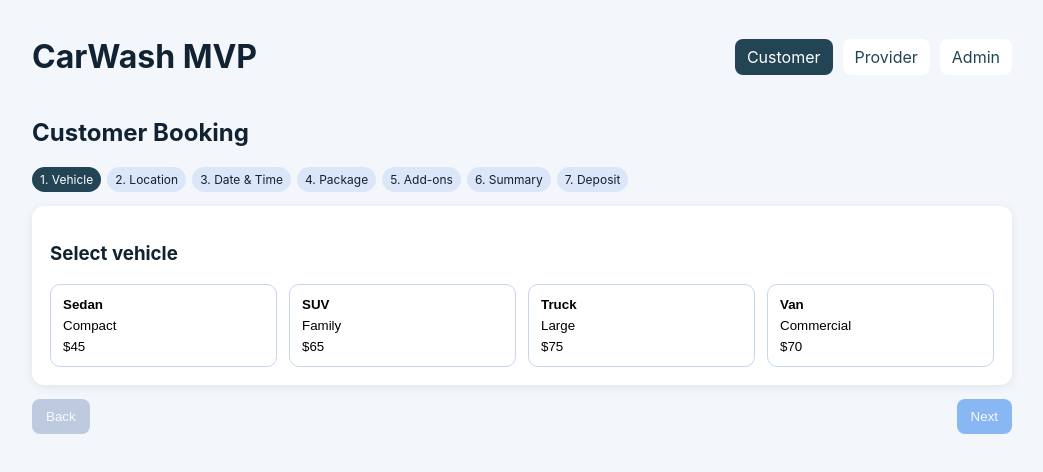
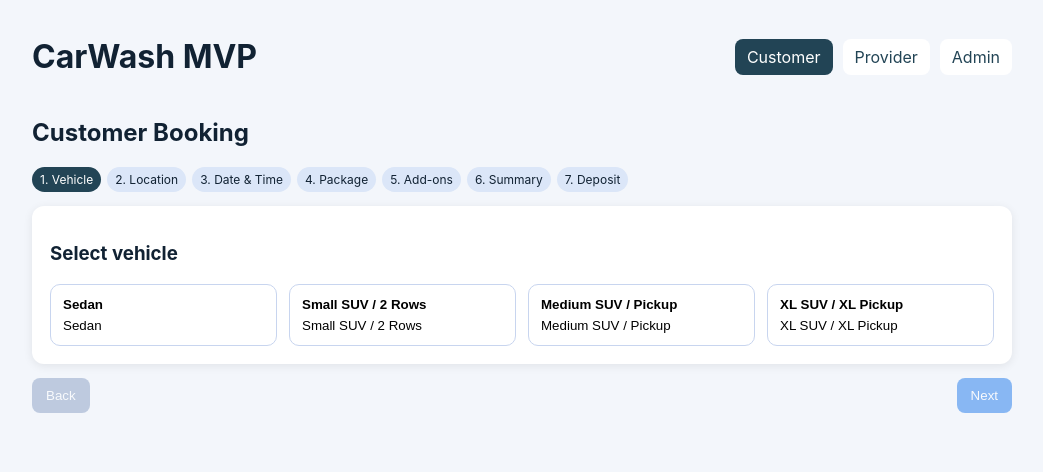
Before and after one commit to egonoo/carwash-app, a React (Vite) app: page / in a window 1280 px wide. Shown: the top 472 px of the page, without its empty margins (118-1161 px from the left). Built offline with nearby package versions, Linux system fonts and the light colour scheme.

Commit message:
Update booking flow with official package and add-on pricing

```diff
--- a/src/main.jsx
+++ b/src/main.jsx
@@ -6,16 +6,22 @@ import './styles.css';
 const BookingContext = createContext(null);
 
 const vehicles = [
-  { id: 'sedan', name: 'Sedan', category: 'Compact', price: 45 },
-  { id: 'suv', name: 'SUV', category: 'Family', price: 65 },
-  { id: 'truck', name: 'Truck', category: 'Large', price: 75 },
-  { id: 'van', name: 'Van', category: 'Commercial', price: 70 }
+  { id: 'sedan', name: 'Sedan', category: 'Sedan', packagePriceKey: 'sedan', ceramicPriceKey: 'small' },
+  { id: 'small-suv-2-rows', name: 'Small SUV / 2 Rows', category: 'Small SUV / 2 Rows', packagePriceKey: 'smallSuv2Rows', ceramicPriceKey: 'medium' },
+  { id: 'medium-suv-pickup', name: 'Medium SUV / Pickup', category: 'Medium SUV / Pickup', packagePriceKey: 'mediumSuvPickup', ceramicPriceKey: 'large' },
+  { id: 'xl-suv-xl-pickup', name: 'XL SUV / XL Pickup', category: 'XL SUV / XL Pickup', packagePriceKey: 'xlSuvXlPickup', ceramicPriceKey: 'xl' }
 ];
 
 const packages = [
-  { id: 'basic', name: 'Basic Wash', description: 'Exterior wash and dry', price: 35 },
-  { id: 'deluxe', name: 'Deluxe Detail', description: 'Exterior + interior vacuum', price: 65 },
-  { id: 'premium', name: 'Premium Complete', description: 'Full detail with wax finish', price: 95 }
+  { id: 'd-carwash', name: 'D Carwash', description: 'Exterior carwash service', prices: { sedan: 64.99, smallSuv2Rows: 69.99, mediumSuvPickup: 74.99, xlSuvXlPickup: 79.99 } },
+  { id: 'car-wash-and-interior-detail', name: 'Car Wash & Interior Detail', description: 'Car wash with interior detail', prices: { sedan: 124.99, smallSuv2Rows: 139.99, mediumSuvPickup: 149.99, xlSuvXlPickup: 159.99 } },
+  { id: 'upholstery-shampoo-and-carwash', name: 'Upholstery Shampoo & Carwash', description: 'Upholstery shampoo and carwash', prices: { sedan: 229.99, smallSuv2Rows: 249.99, mediumSuvPickup: 259.99, xlSuvXlPickup: 289.99 } },
+  { id: 'full-detail', name: 'Full Detail', description: 'Complete full detail service', prices: { sedan: 235, smallSuv2Rows: 250, mediumSuvPickup: 275, xlSuvXlPickup: 290 } },
+  { id: 'paint-enhancement', name: 'Paint Enhancement', description: 'Paint enhancement service', prices: { sedan: 279.99, smallSuv2Rows: 299.99, mediumSuvPickup: 324.99, xlSuvXlPickup: 369.99 } },
+  { id: 'paint-correction', name: 'Paint Correction', description: 'Paint correction service', prices: { sedan: 389.99, smallSuv2Rows: 419.99, mediumSuvPickup: 459.99, xlSuvXlPickup: 519.99 } },
+  { id: 'ceramic-coating-1-year', name: 'Ceramic Coating 1 Year', description: '1-year ceramic coating', prices: { small: 550, medium: 599, large: 649, xl: 699 }, isCeramic: true },
+  { id: 'ceramic-coating-2-years', name: 'Ceramic Coating 2 Years', description: '2-year ceramic coating', prices: { small: 799, medium: 849, large: 899, xl: 949 }, isCeramic: true },
+  { id: 'ceramic-coating-3-years', name: 'Ceramic Coating 3 Years', description: '3-year ceramic coating', prices: { small: 1249, medium: 1299, large: 1349, xl: 1399 }, isCeramic: true }
 ];
 
 const addons = [
@@ -35,249 +41,52 @@ const addons = [
   { id: 'overspray-removal', name: 'Overspray Removal', minimumPrice: 0, priceLabel: 'Price based on vehicle condition' }
 ];
 
+const PLATFORM_FEE_RATE = 0.1;
 const steps = ['Vehicle', 'Location', 'Date & Time', 'Package', 'Add-ons', 'Summary', 'Deposit'];
+const formatMoney = (value) => value.toFixed(2);
 
-function BookingProvider({ children }) {
-  const [booking, setBooking] = useState({
-    vehicleId: '',
-    location: {
-      streetAddress: '',
-      aptUnit: '',
-      city: '',
-      state: '',
-      zipCode: ''
-    },
-    date: '',
-    time: '',
-    packageId: '',
-    addonIds: []
-  });
-
-  const value = useMemo(() => ({ booking, setBooking }), [booking]);
-  return <BookingContext.Provider value={value}>{children}</BookingContext.Provider>;
+function getPackagePrice(selectedPackage, selectedVehicle) {
+  if (!selectedPackage || !selectedVehicle) return 0;
+  if (selectedPackage.isCeramic) return selectedPackage.prices[selectedVehicle.ceramicPriceKey] || 0;
+  return selectedPackage.prices[selectedVehicle.packagePriceKey] || 0;
 }
 
-function useBooking() {
-  const context = useContext(BookingContext);
-  if (!context) throw new Error('useBooking must be used within BookingProvider');
-  return context;
-}
-
-function AppShell({ title, children }) {
-  return (
-    <div className="app">
-      <header>
-        <h1>CarWash MVP</h1>
-        <nav>
-          <NavLink to="/">Customer</NavLink>
-          <NavLink to="/provider">Provider</NavLink>
-          <NavLink to="/admin">Admin</NavLink>
-        </nav>
-      </header>
-      <main>
-        <h2>{title}</h2>
-        {children}
-      </main>
-    </div>
-  );
-}
+function BookingProvider({ children }) { const [booking, setBooking] = useState({ vehicleId: '', location: { streetAddress: '', aptUnit: '', city: '', state: '', zipCode: '' }, date: '', time: '', packageId: '', addonIds: [] }); const value = useMemo(() => ({ booking, setBooking }), [booking]); return <BookingContext.Provider value={value}>{children}</BookingContext.Provider>; }
+function useBooking() { const context = useContext(BookingContext); if (!context) throw new Error('useBooking must be used within BookingProvider'); return context; }
+function AppShell({ title, children }) { return (<div className="app"><header><h1>CarWash MVP</h1><nav><NavLink to="/">Customer</NavLink><NavLink to="/provider">Provider</NavLink><NavLink to="/admin">Admin</NavLink></nav></header><main><h2>{title}</h2>{children}</main></div>); }
 
 function CustomerBookingFlow() {
   const { booking, setBooking } = useBooking();
   const [stepIndex, setStepIndex] = useState(0);
-
-  const formattedAddress = [
-    booking.location.streetAddress,
-    booking.location.aptUnit,
-    `${booking.location.city}${booking.location.city && booking.location.state ? ', ' : ''}${booking.location.state} ${booking.location.zipCode}`.trim()
-  ]
-    .filter(Boolean)
-    .join(', ');
-
   const selectedVehicle = vehicles.find((v) => v.id === booking.vehicleId);
   const selectedPackage = packages.find((p) => p.id === booking.packageId);
   const selectedAddons = addons.filter((a) => booking.addonIds.includes(a.id));
+  const packagePrice = getPackagePrice(selectedPackage, selectedVehicle);
   const addonsTotal = selectedAddons.reduce((sum, addon) => sum + addon.minimumPrice, 0);
+  const serviceTotal = packagePrice + addonsTotal;
+  const platformFee = serviceTotal * PLATFORM_FEE_RATE;
+  const tip = 0;
+  const grandTotal = serviceTotal + platformFee + tip;
+  const deposit = 20;
+  const dueToday = Math.min(deposit, grandTotal);
+  const remaining = Math.max(0, grandTotal - dueToday);
 
-  const subtotal = (selectedVehicle?.price || 0) + (selectedPackage?.price || 0) + addonsTotal;
-  const deposit = 20;
-  const dueToday = Math.min(deposit, subtotal);
-  const remaining = Math.max(0, subtotal - dueToday);
+  const formattedAddress = [booking.location.streetAddress, booking.location.aptUnit, `${booking.location.city}${booking.location.city && booking.location.state ? ', ' : ''}${booking.location.state} ${booking.location.zipCode}`.trim()].filter(Boolean).join(', ');
+  const canProceed = [Boolean(booking.vehicleId), Boolean(booking.location.streetAddress.trim() && booking.location.city.trim() && booking.location.state.trim() && booking.location.zipCode.trim()), Boolean(booking.date && booking.time), Boolean(booking.packageId), true, serviceTotal > 0, true];
+  const toggleAddon = (id) => setBooking((prev) => ({ ...prev, addonIds: prev.addonIds.includes(id) ? prev.addonIds.filter((addonId) => addonId !== id) : [...prev.addonIds, id] }));
 
-  const canProceed = [
-    Boolean(booking.vehicleId),
-    Boolean(booking.location.streetAddress.trim() && booking.location.city.trim() && booking.location.state.trim() && booking.location.zipCode.trim()),
-    Boolean(booking.date && booking.time),
-    Boolean(booking.packageId),
-    true,
-    subtotal > 0,
-    true
-  ];
-
-  const toggleAddon = (id) => {
-    setBooking((prev) => ({
-      ...prev,
-      addonIds: prev.addonIds.includes(id) ? prev.addonIds.filter((addonId) => addonId !== id) : [...prev.addonIds, id]
-    }));
-  };
-
-  return (
-    <AppShell title="Customer Booking">
-      <div className="progress">{steps.map((step, i) => <span key={step} className={i <= stepIndex ? 'on' : ''}>{i + 1}. {step}</span>)}</div>
-
-      <section className="card">
-        {stepIndex === 0 && (
-          <div>
-            <h3>Select vehicle</h3>
-            <div className="grid">{vehicles.map((vehicle) => (
-              <button key={vehicle.id} className={`choice ${booking.vehicleId === vehicle.id ? 'selected' : ''}`} onClick={() => setBooking((prev) => ({ ...prev, vehicleId: vehicle.id }))}>
-                <strong>{vehicle.name}</strong>
-                <span>{vehicle.category}</span>
-                <span>${vehicle.price}</span>
-              </button>
-            ))}</div>
-          </div>
-        )}
-
-        {stepIndex === 1 && (
-          <div>
-            <h3>Service location</h3>
-            <div className="form-grid">
-              <div className="full-width">
-                <label htmlFor="streetAddress">Street Address</label>
-                <input id="streetAddress" value={booking.location.streetAddress} onChange={(e) => setBooking((prev) => ({ ...prev, location: { ...prev.location, streetAddress: e.target.value } }))} placeholder="123 Main St" required />
-              </div>
-              <div className="full-width">
-                <label htmlFor="aptUnit">Apt / Unit</label>
-                <input id="aptUnit" value={booking.location.aptUnit} onChange={(e) => setBooking((prev) => ({ ...prev, location: { ...prev.location, aptUnit: e.target.value } }))} placeholder="Apt 4B (optional)" />
-              </div>
-              <div>
-                <label htmlFor="city">City</label>
-                <input id="city" value={booking.location.city} onChange={(e) => setBooking((prev) => ({ ...prev, location: { ...prev.location, city: e.target.value } }))} required />
-              </div>
-              <div>
-                <label htmlFor="state">State</label>
-                <input id="state" value={booking.location.state} onChange={(e) => setBooking((prev) => ({ ...prev, location: { ...prev.location, state: e.target.value } }))} placeholder="CA" required />
-              </div>
-              <div>
-                <label htmlFor="zipCode">ZIP Code</label>
-                <input id="zipCode" value={booking.location.zipCode} onChange={(e) => setBooking((prev) => ({ ...prev, location: { ...prev.location, zipCode: e.target.value } }))} required />
-              </div>
-            </div>
-          </div>
-        )}
-
-        {stepIndex === 2 && (
-          <div className="row">
-            <div>
-              <h3>Select date</h3>
-              <input type="date" value={booking.date} onChange={(e) => setBooking((prev) => ({ ...prev, date: e.target.value }))} />
-            </div>
-            <div>
-              <h3>Select time</h3>
-              <input type="time" value={booking.time} onChange={(e) => setBooking((prev) => ({ ...prev, time: e.target.value }))} />
-            </div>
-          </div>
-        )}
-
-        {stepIndex === 3 && (
-          <div>
-            <h3>Select package</h3>
-            <div className="grid">{packages.map((pkg) => (
-              <button key={pkg.id} className={`choice ${booking.packageId === pkg.id ? 'selected' : ''}`} onClick={() => setBooking((prev) => ({ ...prev, packageId: pkg.id }))}>
-                <strong>{pkg.name}</strong>
-                <span>{pkg.description}</span>
-                <span>${pkg.price}</span>
-              </button>
-            ))}</div>
-          </div>
-        )}
-
-        {stepIndex === 4 && (
-          <div>
-            <h3>Select add-ons</h3>
-            <div className="grid">{addons.map((addon) => (
-              <button key={addon.id} className={`choice ${booking.addonIds.includes(addon.id) ? 'selected' : ''}`} onClick={() => toggleAddon(addon.id)}>
-                <strong>{addon.name}</strong>
-                <span>{addon.priceLabel}</span>
-              </button>
-            ))}</div>
-          </div>
-        )}
-
-        {stepIndex === 5 && (
-          <div>
-            <h3>Booking summary</h3>
-            <ul className="summary">
-              <li>Vehicle: {selectedVehicle ? `${selectedVehicle.name} ($${selectedVehicle.price})` : '-'}</li>
-              <li>Address: {formattedAddress || '-'}</li>
-              <li>Date: {booking.date || '-'} at {booking.time || '-'}</li>
-              <li>Package: {selectedPackage ? `${selectedPackage.name} ($${selectedPackage.price})` : '-'}</li>
-              <li>Add-ons: {selectedAddons.length ? selectedAddons.map((a) => `${a.name} (${a.priceLabel})`).join(', ') : 'None'}</li>
-              <li>Add-ons minimum total: ${addonsTotal}</li>
-              <li><strong>Total: ${subtotal}</strong></li>
-            </ul>
-          </div>
-        )}
-
-        {stepIndex === 6 && (
-          <div>
-            <h3>Deposit</h3>
-            <p>Service address: {formattedAddress || '-'}</p>
-            <p>Total: ${subtotal}</p>
-            <p>Deposit due now: ${dueToday}</p>
-            <p>Remaining balance at completion: ${remaining}</p>
-            <p className="meta">Backend payload address: {formattedAddress || '-'}</p>
-          </div>
-        )}
-      </section>
-
-      <div className="actions">
-        <button className="btn secondary" disabled={stepIndex === 0} onClick={() => setStepIndex((s) => Math.max(0, s - 1))}>Back</button>
-        <button className="btn" disabled={stepIndex === steps.length - 1 || !canProceed[stepIndex]} onClick={() => setStepIndex((s) => Math.min(steps.length - 1, s + 1))}>Next</button>
-      </div>
-    </AppShell>
-  );
+  return (<AppShell title="Customer Booking"><div className="progress">{steps.map((step, i) => <span key={step} className={i <= stepIndex ? 'on' : ''}>{i + 1}. {step}</span>)}</div><section className="card">
+    {stepIndex === 0 && <div><h3>Select vehicle</h3><div className="grid">{vehicles.map((vehicle) => <button key={vehicle.id} className={`choice ${booking.vehicleId === vehicle.id ? 'selected' : ''}`} onClick={() => setBooking((prev) => ({ ...prev, vehicleId: vehicle.id }))}><strong>{vehicle.name}</strong><span>{vehicle.category}</span></button>)}</div></div>}
+    {stepIndex === 1 && <div><h3>Service location</h3><div className="form-grid"><div className="full-width"><label htmlFor="streetAddress">Street Address</label><input id="streetAddress" value={booking.location.streetAddress} onChange={(e) => setBooking((prev) => ({ ...prev, location: { ...prev.location, streetAddress: e.target.value } }))} placeholder="123 Main St" required /></div><div className="full-width"><label htmlFor="aptUnit">Apt / Unit</label><input id="aptUnit" value={booking.location.aptUnit} onChange={(e) => setBooking((prev) => ({ ...prev, location: { ...prev.location, aptUnit: e.target.value } }))} placeholder="Apt 4B (optional)" /></div><div><label htmlFor="city">City</label><input id="city" value={booking.location.city} onChange={(e) => setBooking((prev) => ({ ...prev, location: { ...prev.location, city: e.target.value } }))} required /></div><div><label htmlFor="state">State</label><input id="state" value={booking.location.state} onChange={(e) => setBooking((prev) => ({ ...prev, location: { ...prev.location, state: e.target.value } }))} placeholder="CA" required /></div><div><label htmlFor="zipCode">ZIP Code</label><input id="zipCode" value={booking.location.zipCode} onChange={(e) => setBooking((prev) => ({ ...prev, location: { ...prev.location, zipCode: e.target.value } }))} required /></div></div></div>}
+    {stepIndex === 2 && <div className="row"><div><h3>Select date</h3><input type="date" value={booking.date} onChange={(e) => setBooking((prev) => ({ ...prev, date: e.target.value }))} /></div><div><h3>Select time</h3><input type="time" value={booking.time} onChange={(e) => setBooking((prev) => ({ ...prev, time: e.target.value }))} /></div></div>}
+    {stepIndex === 3 && <div><h3>Select package</h3><div className="grid">{packages.map((pkg) => <button key={pkg.id} className={`choice ${booking.packageId === pkg.id ? 'selected' : ''}`} onClick={() => setBooking((prev) => ({ ...prev, packageId: pkg.id }))}><strong>{pkg.name}</strong><span>{pkg.description}</span><span>{selectedVehicle ? `$${formatMoney(getPackagePrice(pkg, selectedVehicle))}` : 'Select vehicle to view price'}</span></button>)}</div></div>}
+    {stepIndex === 4 && <div><h3>Select add-ons</h3><div className="grid">{addons.map((addon) => <button key={addon.id} className={`choice ${booking.addonIds.includes(addon.id) ? 'selected' : ''}`} onClick={() => toggleAddon(addon.id)}><strong>{addon.name}</strong><span>{addon.priceLabel}</span></button>)}</div></div>}
+    {stepIndex === 5 && <div><h3>Booking summary</h3><ul className="summary"><li>Vehicle: {selectedVehicle ? selectedVehicle.name : '-'}</li><li>Address: {formattedAddress || '-'}</li><li>Date: {booking.date || '-'} at {booking.time || '-'}</li><li>Package: {selectedPackage ? `${selectedPackage.name} ($${formatMoney(packagePrice)})` : '-'}</li><li>Add-ons: {selectedAddons.length ? selectedAddons.map((a) => `${a.name} (${a.priceLabel})`).join(', ') : 'None'}</li><li>Add-ons minimum total: ${formatMoney(addonsTotal)}</li><li>Service total: ${formatMoney(serviceTotal)}</li><li>Platform fee: ${formatMoney(platformFee)}</li><li>Tip: $0.00</li><li><strong>Total: ${formatMoney(grandTotal)}</strong></li></ul></div>}
+    {stepIndex === 6 && <div><h3>Deposit</h3><p>Service address: {formattedAddress || '-'}</p><p>Service total: ${formatMoney(serviceTotal)}</p><p>Platform fee: ${formatMoney(platformFee)}</p><p>Tip: $0.00</p><p>Total: ${formatMoney(grandTotal)}</p><p>Deposit due now: ${formatMoney(dueToday)}</p><p>Remaining balance at completion: ${formatMoney(remaining)}</p><p className="meta">Backend payload address: {formattedAddress || '-'}</p></div>}
+  </section><div className="actions"><button className="btn secondary" disabled={stepIndex === 0} onClick={() => setStepIndex((s) => Math.max(0, s - 1))}>Back</button><button className="btn" disabled={stepIndex === steps.length - 1 || !canProceed[stepIndex]} onClick={() => setStepIndex((s) => Math.min(steps.length - 1, s + 1))}>Next</button></div></AppShell>);
 }
 
-function ProviderDashboard() {
-  return (
-    <AppShell title="Provider Dashboard">
-      <div className="grid">
-        <article className="card"><h3>Today Jobs</h3><p>3 assigned services</p></article>
-        <article className="card"><h3>Earnings</h3><p>$248 scheduled payout</p></article>
-        <article className="card"><h3>Average Rating</h3><p>4.8 from 96 reviews</p></article>
-        <article className="card"><h3>Availability</h3><p>Online and accepting new bookings</p></article>
-      </div>
-    </AppShell>
-  );
-}
-
-function AdminDashboard() {
-  return (
-    <AppShell title="Admin Dashboard">
-      <div className="grid">
-        <article className="card"><h3>Total Bookings</h3><p>62 bookings this week</p></article>
-        <article className="card"><h3>Active Providers</h3><p>14 providers online right now</p></article>
-        <article className="card"><h3>Revenue</h3><p>$5,940 processed this week</p></article>
-        <article className="card"><h3>Customer Satisfaction</h3><p>4.7 average score</p></article>
-      </div>
-    </AppShell>
-  );
-}
-
-function App() {
-  return (
-    <BrowserRouter>
-      <BookingProvider>
-        <Routes>
-          <Route path="/" element={<CustomerBookingFlow />} />
-          <Route path="/provider" element={<ProviderDashboard />} />
-          <Route path="/admin" element={<AdminDashboard />} />
-        </Routes>
-      </BookingProvider>
-    </BrowserRouter>
-  );
-}
-
+function ProviderDashboard() { return (<AppShell title="Provider Dashboard"><div className="grid"><article className="card"><h3>Today Jobs</h3><p>3 assigned services</p></article><article className="card"><h3>Earnings</h3><p>$248 scheduled payout</p></article><article className="card"><h3>Average Rating</h3><p>4.8 from 96 reviews</p></article><article className="card"><h3>Availability</h3><p>Online and accepting new bookings</p></article></div></AppShell>); }
+function AdminDashboard() { return (<AppShell title="Admin Dashboard"><div className="grid"><article className="card"><h3>Total Bookings</h3><p>62 bookings this week</p></article><article className="card"><h3>Active Providers</h3><p>14 providers online right now</p></article><article className="card"><h3>Revenue</h3><p>$5,940 processed this week</p></article><article className="card"><h3>Customer Satisfaction</h3><p>4.7 average score</p></article></div></AppShell>); }
+function App() { return (<BrowserRouter><BookingProvider><Routes><Route path="/" element={<CustomerBookingFlow />} /><Route path="/provider" element={<ProviderDashboard />} /><Route path="/admin" element={<AdminDashboard />} /></Routes></BookingProvider></BrowserRouter>); }
 createRoot(document.getElementById('root')).render(<App />);
```
